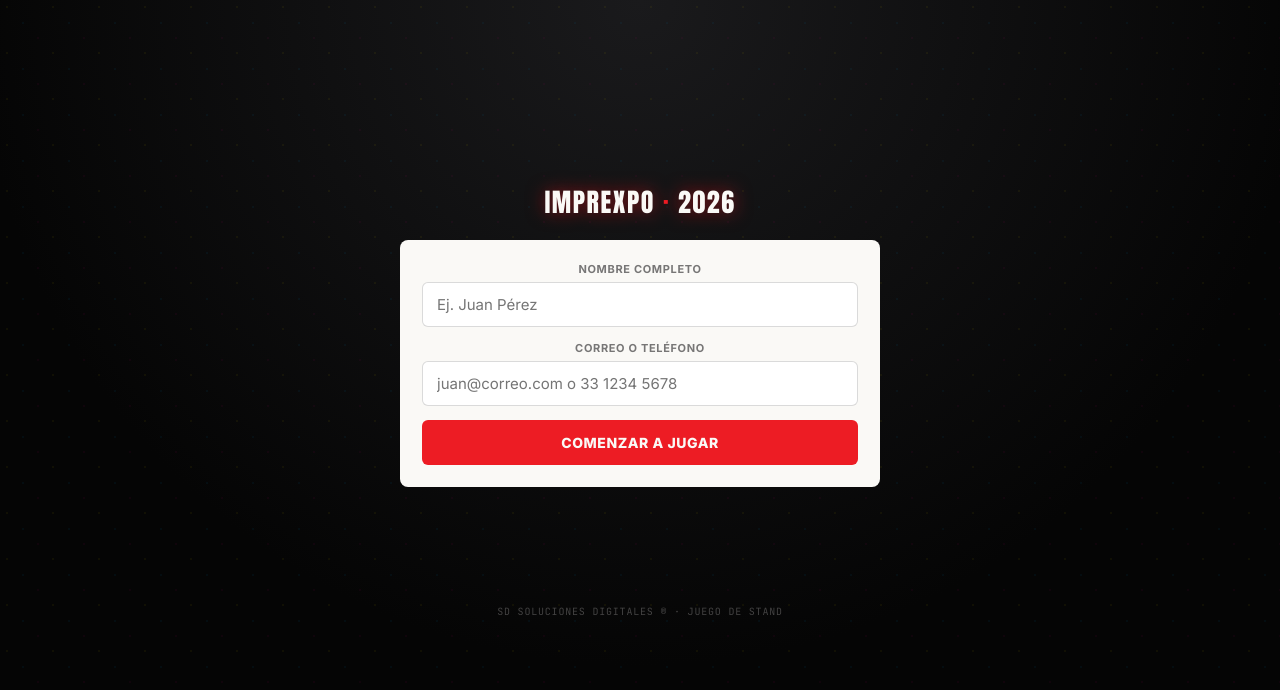
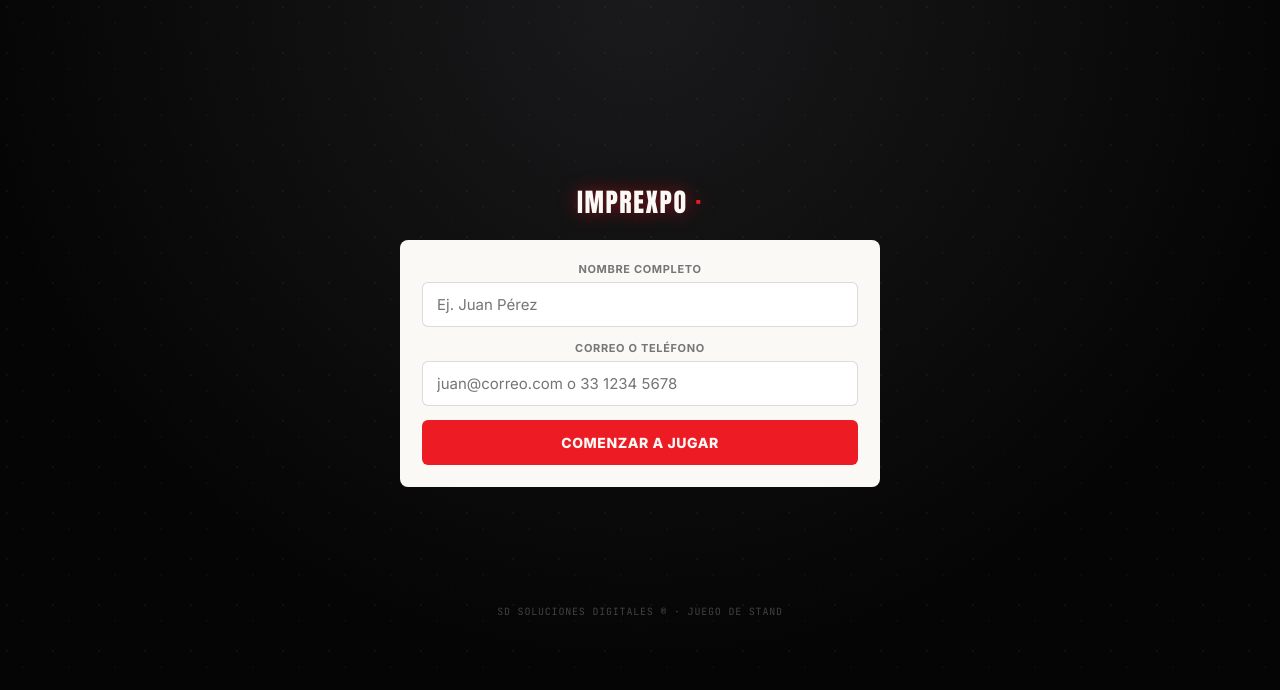
Before and after one commit to sdparrillamarketing-spec/JUEGO, a website: page public/index.html in a window 1280 px wide. Drawn offline with Linux system fonts and the light colour scheme; no server answers.

Commit message:
Update index.html

```diff
--- a/public/index.html
+++ b/public/index.html
@@ -188,7 +188,7 @@
 <body>
 
 <div class="stage">
-  <p class="eyebrow" id="eventLabel">Imprexpo <span>·</span> 2026</p>
+  <p class="eyebrow" id="eventLabel">Imprexpo <span>·</span></p>
 
   <!-- Paso 1: identificación -->
   <form class="id-form" id="idForm">
```
